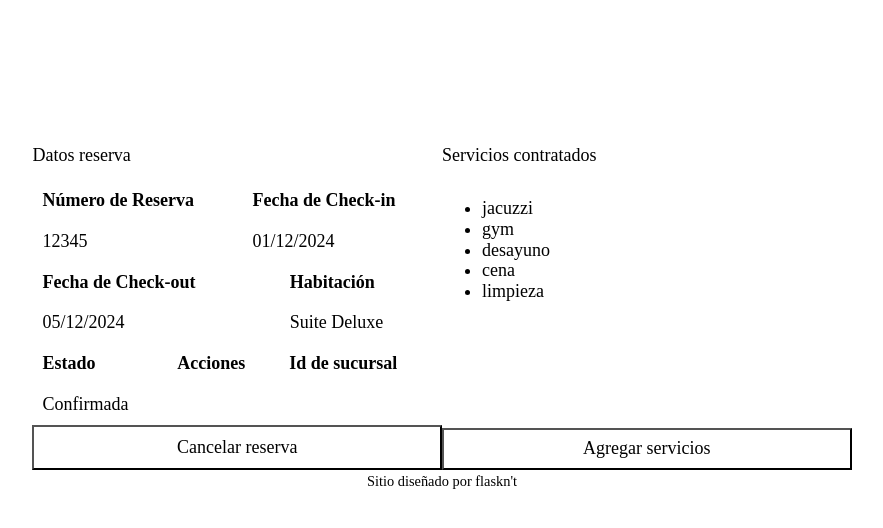
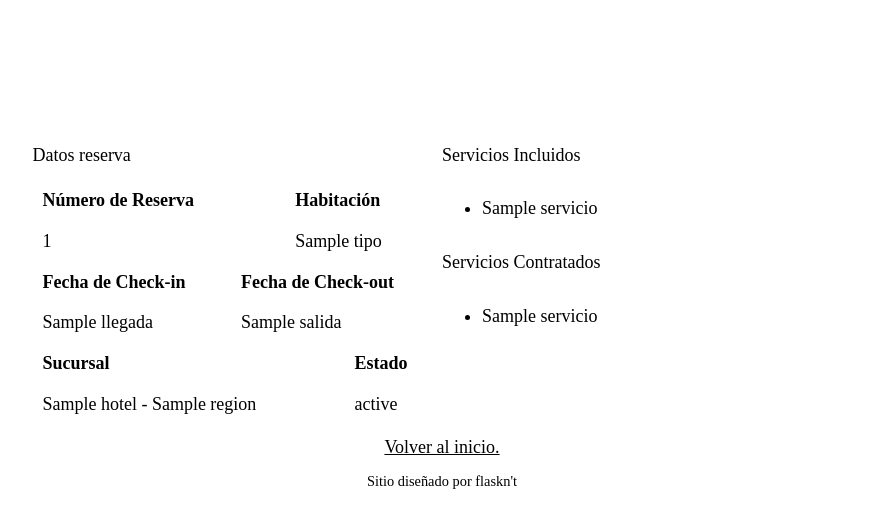
Before and after one commit to MatuMasaru/introTP, a Flask app: template hoteleriaWeb/templates/ver_mis_reservas.html in a window 1280 px wide. Shown: the part 90-618 px from the top of the page, without its empty margins (198-1081 px from the left). Run offline with Flask 3, Linux system fonts and the light colour scheme; the template is opened without the code that fills it: most values are stand-ins (such as "Sample title", 1, 10 or a date in 2020); some libraries are stand-ins or nearby versions.

Commit message:
Conexion con la API para 'ver mi reserva'. (Falta corregir diseño).

```diff
--- a/hoteleriaApi/hoteles.py
+++ b/hoteleriaApi/hoteles.py
@@ -83,7 +83,7 @@ QUERY_RESERVA_SERVICIO_POR_ID_RESERVA = "SELECT id, id_reserva, id_servicio, est
 # CANCELAR SERVICIO
 QUERY_CANCELAR_SERVICIOS_POR_ID_RESERVA = "UPDATE reserva_servicios SET estado = 'cancelado' WHERE id_reserva = :id_reserva"
 
-engine = create_engine(f"mysql+mysqlconnector://{os.getenv('MYSQL_USER')}:{os.getenv('MYSQL_PASSWORD')}@{os.getenv('MYSQL_HOST')}:3306/{os.getenv('MYSQL_DB')}?charset=utf8mb4&collation=utf8mb4_unicode_ci")
+engine = create_engine(f"mysql+pymysql://tomi:1234@localhost:3306/hoteles")
 
 def run_query(query, parameters=None):
     with engine.connect() as conn:
--- a/hoteleriaWeb/templates/index.html
+++ b/hoteleriaWeb/templates/index.html
@@ -71,7 +71,7 @@
               Ven y descubre por qué Estancias del Sol es la elección perfecta para tu próxima aventura en Argentina.
             </p>
           </aside>
-          <a href="{{ url_for('mi_reserva') }}"><button class="btn btn--primary btn--size-medium">Reserva Online</button></a>
+          <a href="{{ url_for('habitaciones') }}"><button class="btn btn--primary btn--size-medium">Reserva Online</button></a>
         </div>
         <div class="card__image">
           <img src="{{ url_for('static', filename = 'assets/garden-area.jpg') }}" alt="Estancias del Sol">
--- a/hoteleriaWeb/templates/ver_mis_reservas.html
+++ b/hoteleriaWeb/templates/ver_mis_reservas.html
@@ -1,6 +1,6 @@
 {% extends 'base.html' %}
 
-{% block title %} mis reservas{% endblock %}
+{% block title %}Mi reserva{% endblock %}
 
 {% block styles %}
   <link rel="stylesheet" href="{{ url_for('static', filename = 'css/style.css') }}">
@@ -33,15 +33,15 @@
                     <thead>
                         <tr>
                             <th>Número de Reserva</th>
-                            <th>Fecha de Check-in</th>
+                            <th>Habitación</th>
 
                         </tr>
                     </thead>
                     <tbody>
                         <!-- Ejemplo de reserva -->
                         <tr>
-                            <td>12345</td>
-                            <td>01/12/2024</td>
+                            <td>{{reserva[0]['id']}}</td>
+                            <td>{{habitacion[0]['tipo']}}</td>
                         </tr>
 
                     </tbody>
@@ -50,17 +50,17 @@
                 <table>
                     <thead>
                         <tr>
+                            <th>Fecha de Check-in</th>
+                            <th>Fecha de Check-out</th>
 
-                            <th>Fecha de Check-out</th>
-                            <th>Habitación</th>
+
                         </tr>
                     </thead>
                     <tbody>
                         <!-- Ejemplo de reserva -->
                         <tr>
-
-                            <td>05/12/2024</td>
-                            <td>Suite Deluxe</td>
+                            <td>{{reserva[0]['llegada']}}</td>
+                            <td>{{reserva[0]['salida']}}</td>
                         </tr>
 
                     </tbody>
@@ -69,44 +69,48 @@
                 <table>
                     <thead>
                         <tr>
+                            <th>Sucursal</th>
+                            <th>Estado</th>
 
-                            <th>Estado</th>
-                            <th>Acciones</th>
-                            <th>Id de sucursal</th>
                         </tr>
                     </thead>
                     <tbody>
                         <!-- Ejemplo de reserva -->
                         <tr>
+                            <td>{{ hotel[0]['nombre'] }} - {{ hotel[0]['region'] }}</td>
+                            <td>{{ reserva[0]['estado'] }}</td>
 
-                            <td>Confirmada</td>
-                            <td></td>
-                            <td></td>
                         </tr>
 
                     </tbody>
                 </table>
 
             </aside>
-            <button class="btn btn--warning btn--size-medium">Cancelar reserva</button>
+
           </div>
 
           <div class="card__content" style="height: 100%;">
             <aside class="card__header">
-              <h2 class="card__title">Servicios contratados</h2>
+              <h2 class="card__title">Servicios Incluidos</h2>
             </aside>
             <aside class="card__description" style="height: 80%;">
                 <ul>
-                    <li>jacuzzi</li>
-                    <li>gym</li>
-                    <li>desayuno</li>
-                    <li>cena</li>
-                    <li>limpieza</li>
+                    {% for servicio in servicios_incluidos %}
+                    <li>{{ servicio['servicio'] }}</li>
+                    {% endfor %}
+                </ul>
+                <h2 class="card__title">Servicios Contratados</h2>
+                <ul>
+                    {% for servicio in servicios_aparte %}
+                        <li>{{ servicio }}</li>
+                    {% endfor %}
                 </ul>
             </aside>
-            <button class="btn btn--primary btn--size-medium">Agregar servicios</button>
+
           </div>
+
         </article>
+        <a href = "{{ url_for('index') }}" class="btn btn--warning btn--size-medium">Volver al inicio.</a>
       </section>
 {% endblock %}
 
```
Also changed, not shown: hoteleriaWeb/app.py (+46 -6 lines), hoteleriaWeb/templates/login_mis_reservas.html (+8 -7 lines).
